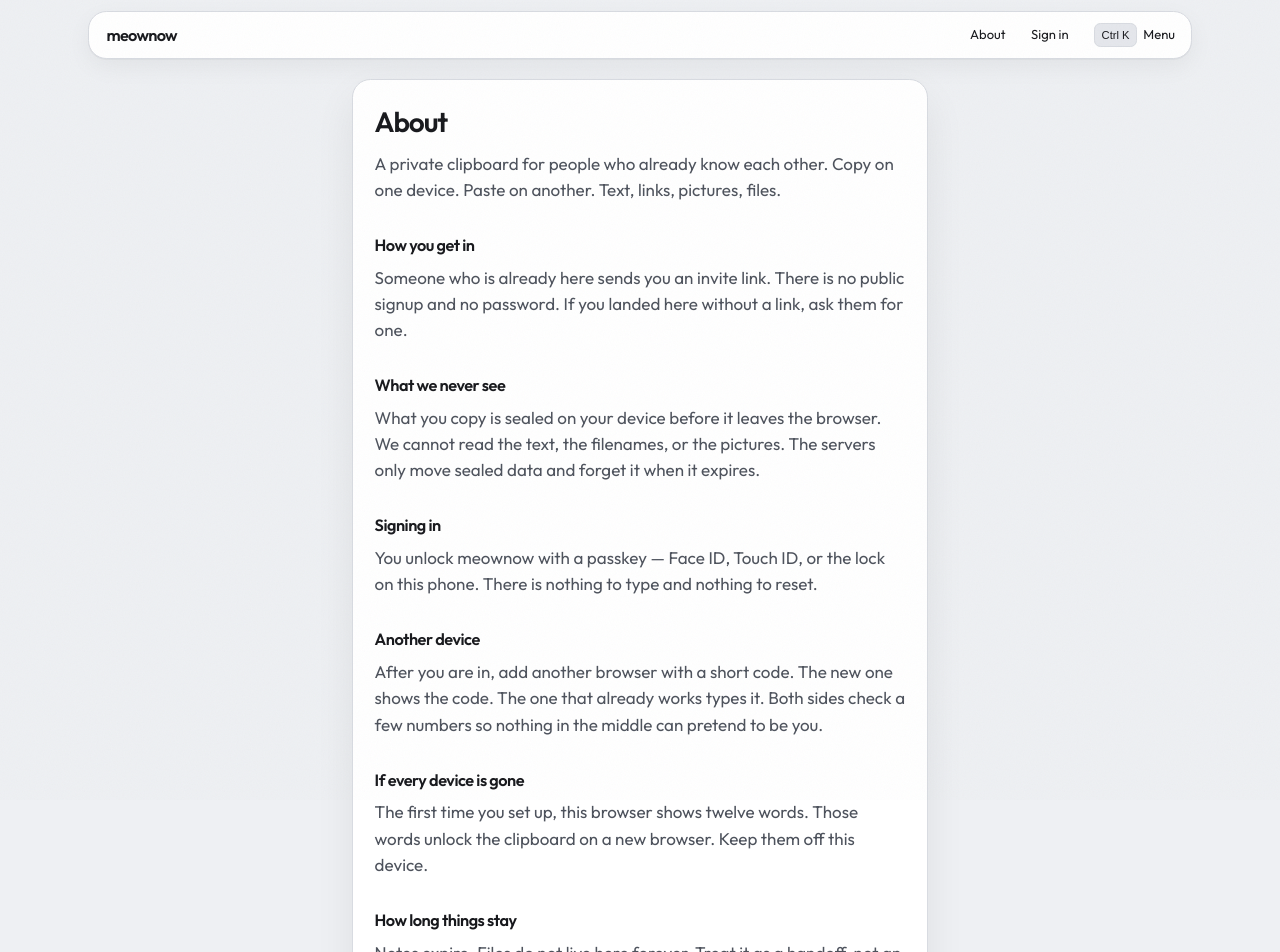
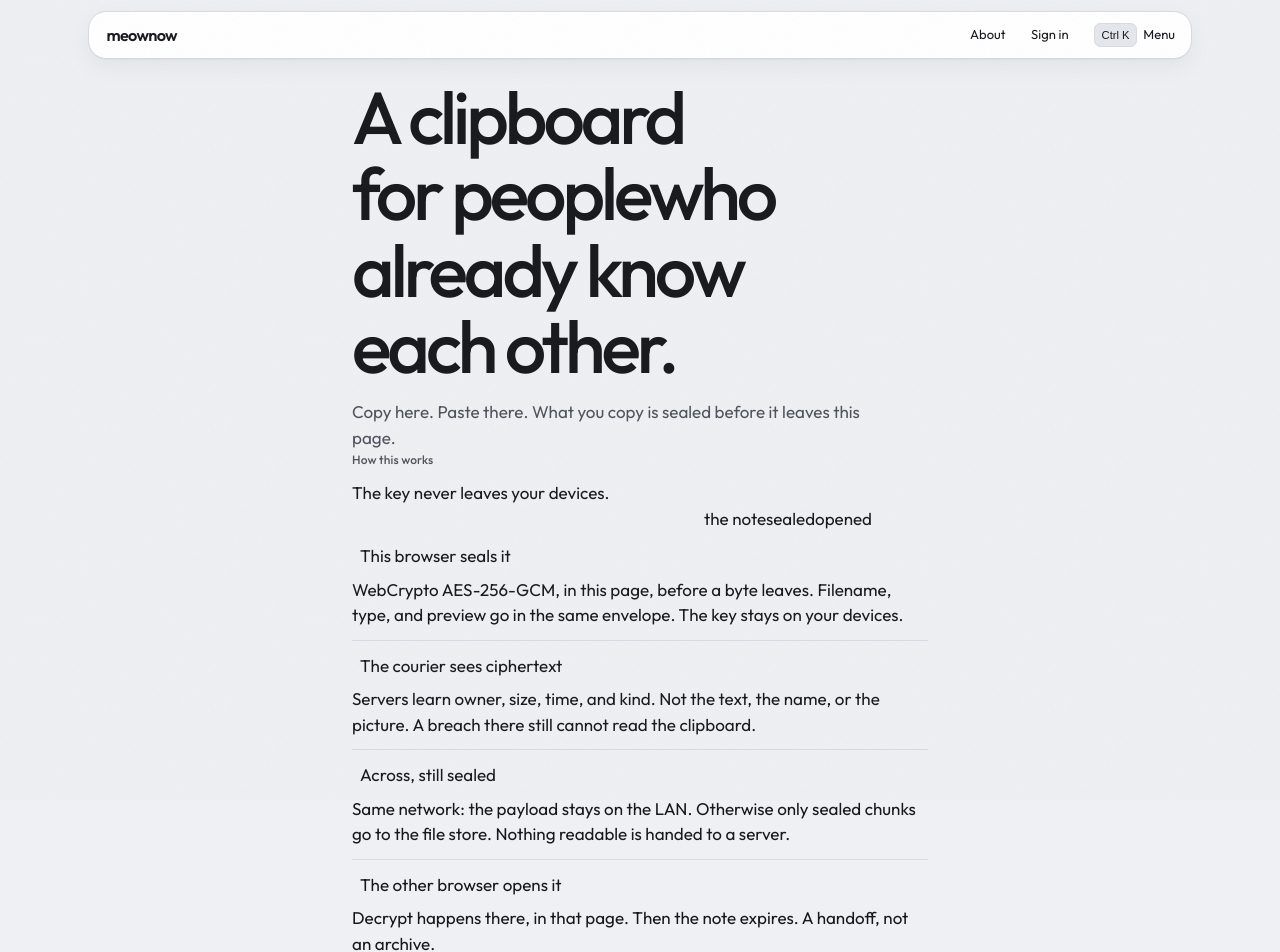
Before and after one commit to CodeDotJS/meownow, a Next.js app in the folder apps/web/: page /about in a window 1280 px wide. Shown: the top 952 px of the page. Built offline with nearby package versions, Linux system fonts and the light colour scheme; no server answers; a web font is replaced by a local one.

Commit message:
feat: mount the rewritten about page

```diff
--- a/apps/web/app/about/page.tsx
+++ b/apps/web/app/about/page.tsx
@@ -1,54 +1,5 @@
-import { Panel } from "@/lib/ui/panel";
+import { About } from "@/lib/ui/about";
 
 export default function AboutPage() {
-	return (
-		<main>
-			<Panel>
-				<article className="about">
-					<h1>About</h1>
-					<p className="lead">
-						A private clipboard for people who already know each other. Copy on one device. Paste on
-						another. Text, links, pictures, files.
-					</p>
-
-					<h2>How you get in</h2>
-					<p>
-						Someone who is already here sends you an invite link. There is no public signup and no
-						password. If you landed here without a link, ask them for one.
-					</p>
-
-					<h2>What we never see</h2>
-					<p>
-						What you copy is sealed on your device before it leaves the browser. We cannot read the
-						text, the filenames, or the pictures. The servers only move sealed data and forget it
-						when it expires.
-					</p>
-
-					<h2>Signing in</h2>
-					<p>
-						You unlock meownow with a passkey — Face ID, Touch ID, or the lock on this phone. There
-						is nothing to type and nothing to reset.
-					</p>
-
-					<h2>Another device</h2>
-					<p>
-						After you are in, add another browser with a short code. The new one shows the code. The
-						one that already works types it. Both sides check a few numbers so nothing in the middle
-						can pretend to be you.
-					</p>
-
-					<h2>If every device is gone</h2>
-					<p>
-						The first time you set up, this browser shows twelve words. Those words unlock the
-						clipboard on a new browser. Keep them off this device.
-					</p>
-
-					<h2>How long things stay</h2>
-					<p>
-						Notes expire. Files do not live here forever. Treat it as a handoff, not an archive.
-					</p>
-				</article>
-			</Panel>
-		</main>
-	);
+	return <About />;
 }
```
